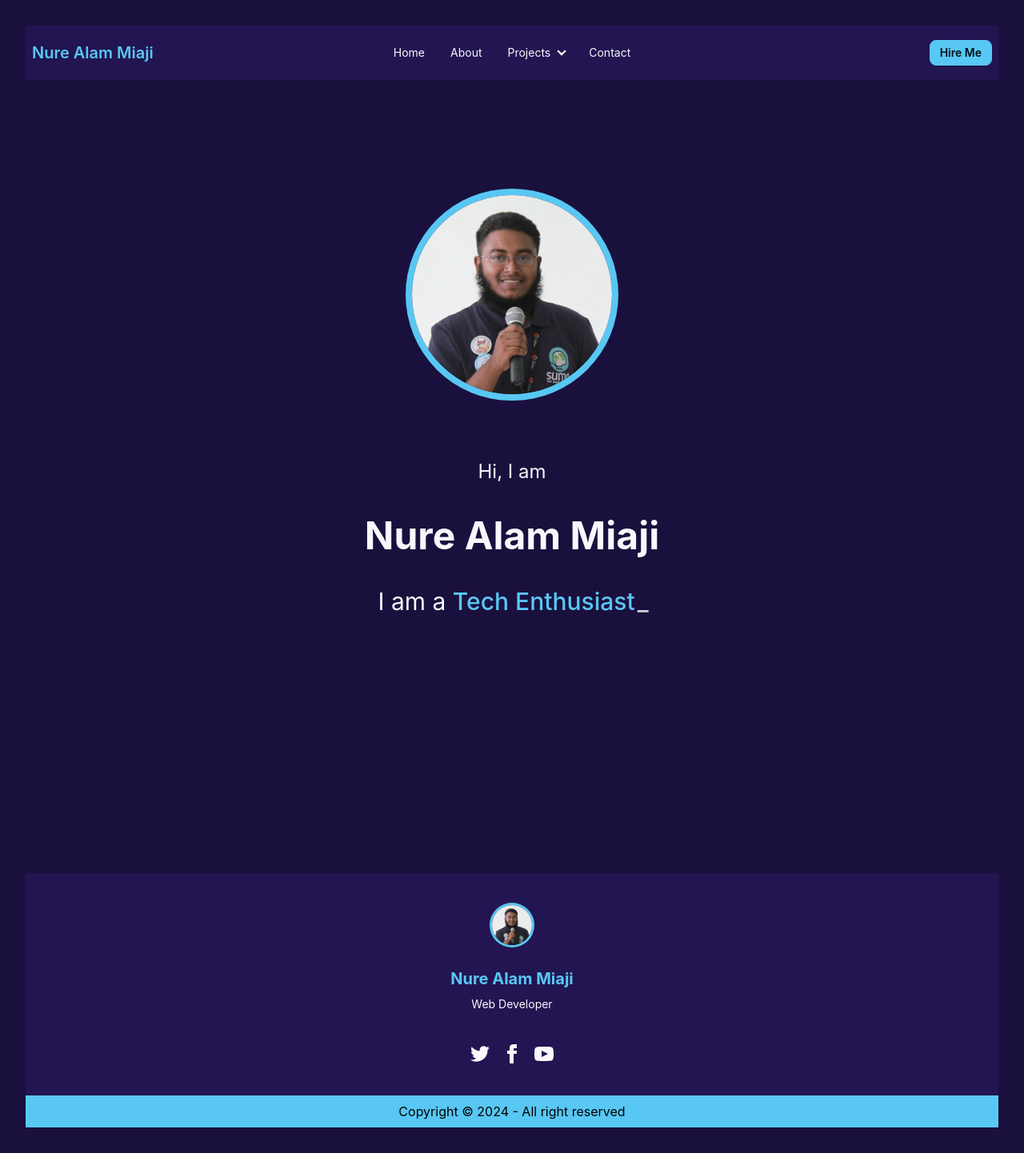
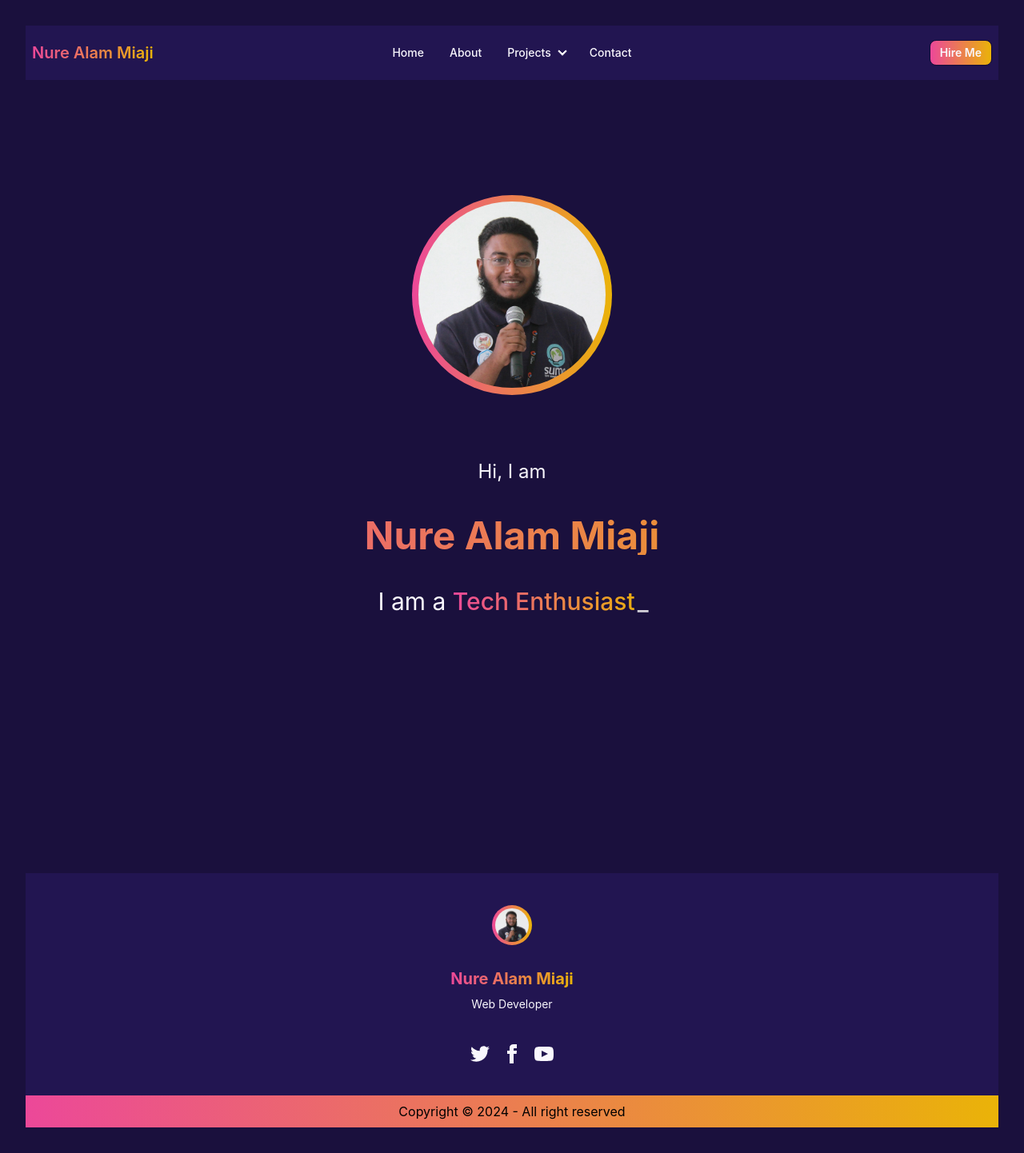
Before and after one commit to nurealammiaji/nurealammiaji, a React (Vite) app: page / in a window 1280 px wide. Shown: the whole page at 80% size. Built offline with nearby package versions, Linux system fonts and the light colour scheme.

Commit message:
color modified

```diff
--- a/src/components/Footer/Footer.jsx
+++ b/src/components/Footer/Footer.jsx
@@ -7,10 +7,10 @@ const Footer = () => {
             <br /><br />
             <footer className="p-10 footer footer-center bg-neutral">
                 <aside>
-                    <figure className="w-[50px] h-[50px]">
-                        <img className="rounded-full ring ring-secondary" src={photo} alt="" />
+                    <figure className="w-[50px] h-[50px] rounded-full bg-gradient-to-r from-pink-500 to-yellow-500 p-1">
+                        <img className="rounded-full" src={photo} alt="" />
                     </figure>
-                    <p className="mt-5 text-xl font-bold text-secondary"> Nure Alam Miaji</p>
+                    <p className="mt-5 text-xl font-bold text-transparent bg-gradient-to-r from-pink-500 to-yellow-500 bg-clip-text"> Nure Alam Miaji</p>
                     <p>Web Developer</p>
                 </aside>
                 <nav>
@@ -51,7 +51,7 @@ const Footer = () => {
                     </div>
                 </nav>
             </footer>
-            <footer className="p-2 bg-secondary">
+            <footer className="p-2 bg-gradient-to-r from-pink-500 to-yellow-500">
                 <p className="text-black">Copyright © {new Date().getFullYear()} - All right reserved</p>
             </footer>
         </div>
--- a/src/components/Hero/Hero.jsx
+++ b/src/components/Hero/Hero.jsx
@@ -4,13 +4,13 @@ import { Typewriter } from 'react-simple-typewriter'
 const Hero = () => {
     return (
         <div>
-            <figure className="w-[250px] md:h-[250px] mt-24 mx-auto">
-                <img className="rounded-full ring-8 ring-secondary" src={photo} alt="" />
+            <figure className="w-[250px] md:h-[250px] mt-24 mx-auto rounded-full bg-gradient-to-r from-pink-500 to-yellow-500 p-2">
+                <img className="rounded-full" src={photo} alt="" />
             </figure>
             <div className="my-20">
                 <p className="text-2xl">Hi, I am</p>
-                <h1 className="my-10 text-5xl font-bold">Nure Alam Miaji</h1>
-                <p className="text-3xl">I am a <span className="font-medium text-secondary"><Typewriter words={["Web Developer", "Tech Enthusiast"]} cursor cursorStyle={"_"} cursorColor={"white"} cursorBlinking loop typeSpeed={100} deleteSpeed={50} delaySpeed={1500} /></span></p>
+                <h1 className="my-10 text-5xl font-bold text-transparent bg-gradient-to-r from-pink-500 to-yellow-500 bg-clip-text">Nure Alam Miaji</h1>
+                <p className="text-3xl">I am a <span className="font-medium text-transparent bg-gradient-to-r from-pink-500 to-yellow-500 bg-clip-text"><Typewriter words={["Web Developer", "Tech Enthusiast"]} cursor cursorStyle={"_"} cursorColor={"white"} cursorBlinking loop typeSpeed={100} deleteSpeed={50} delaySpeed={1500} /></span></p>
             </div>
         </div>
     );
--- a/src/components/Navbar/Navbar.jsx
+++ b/src/components/Navbar/Navbar.jsx
@@ -39,20 +39,20 @@ const Navbar = () => {
                         </summary>
                         <ul
                             tabIndex={0}
-                            className="menu menu-sm dropdown-content bg-base-100 rounded-box z-[1] mt-3 w-40 p-2 shadow">
+                            className="menu menu-sm dropdown-content bg-base-100 rounded-box z-[1] mt-3 w-40 p-2 shadow font-medium">
                             {links}
                         </ul>
                     </details>
-                    <NavLink to={"/"} className="hidden my-auto text-xl font-semibold sm:block text-secondary">Nure Alam Miaji</NavLink>
+                    <NavLink to={"/"} className="hidden my-auto text-xl font-semibold text-transparent sm:block bg-gradient-to-r hover:from-green-400 hover:to-blue-500 from-pink-500 to-yellow-500 bg-clip-text">Nure Alam Miaji</NavLink>
                 </div>
                 {/* Desktop Menu */}
                 <div className="hidden navbar-center lg:flex">
-                    <ul className="px-1 menu menu-horizontal">
+                    <ul className="px-1 font-medium menu menu-horizontal">
                         {links}
                     </ul>
                 </div>
                 <div className="navbar-end">
-                    <Link to={"https://www.fiverr.com/nurealammiaji"} className="btn btn-secondary btn-sm">Hire Me</Link>
+                    <Link to={"https://www.fiverr.com/nurealammiaji"} className="transition-colors ease-in-out delay-0 btn btn-sm bg-gradient-to-r hover:from-green-400 hover:to-blue-500 from-pink-500 to-yellow-500">Hire Me</Link>
                 </div>
             </div>
             <br /><br />
```
